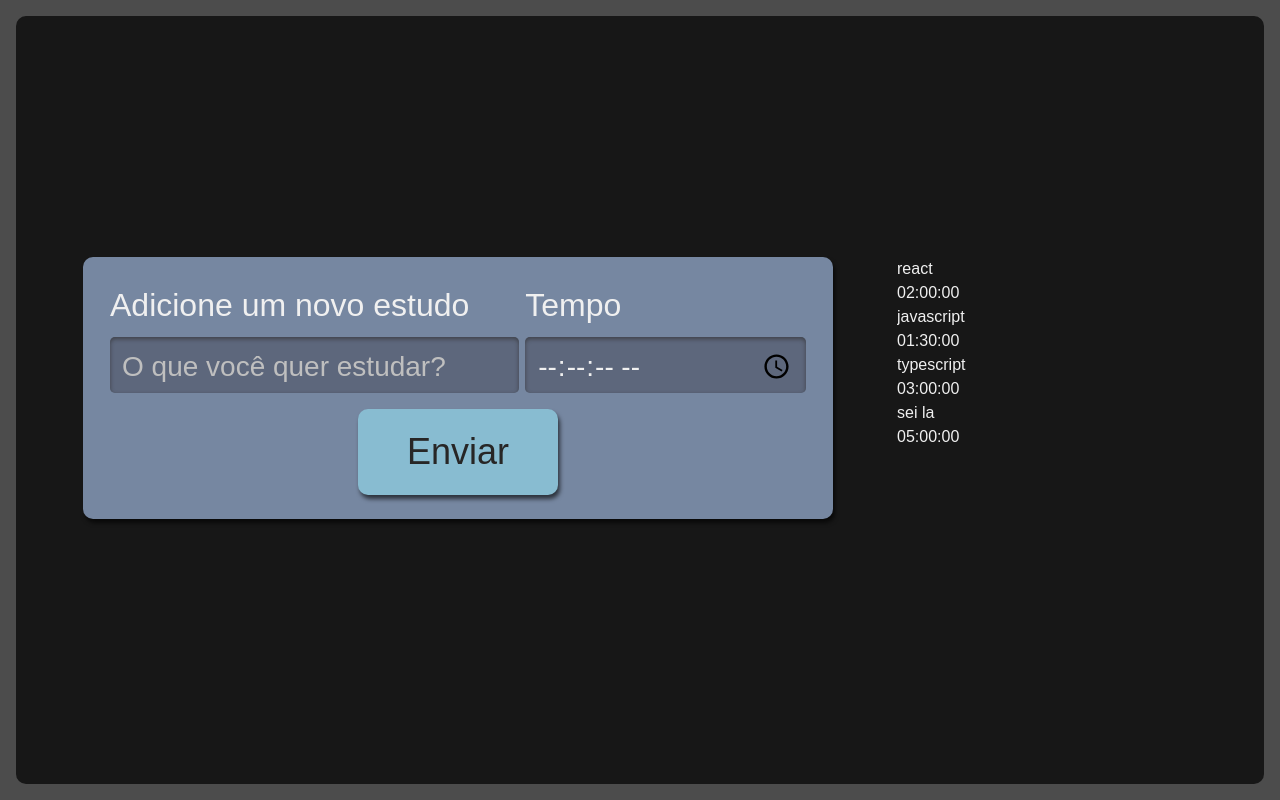
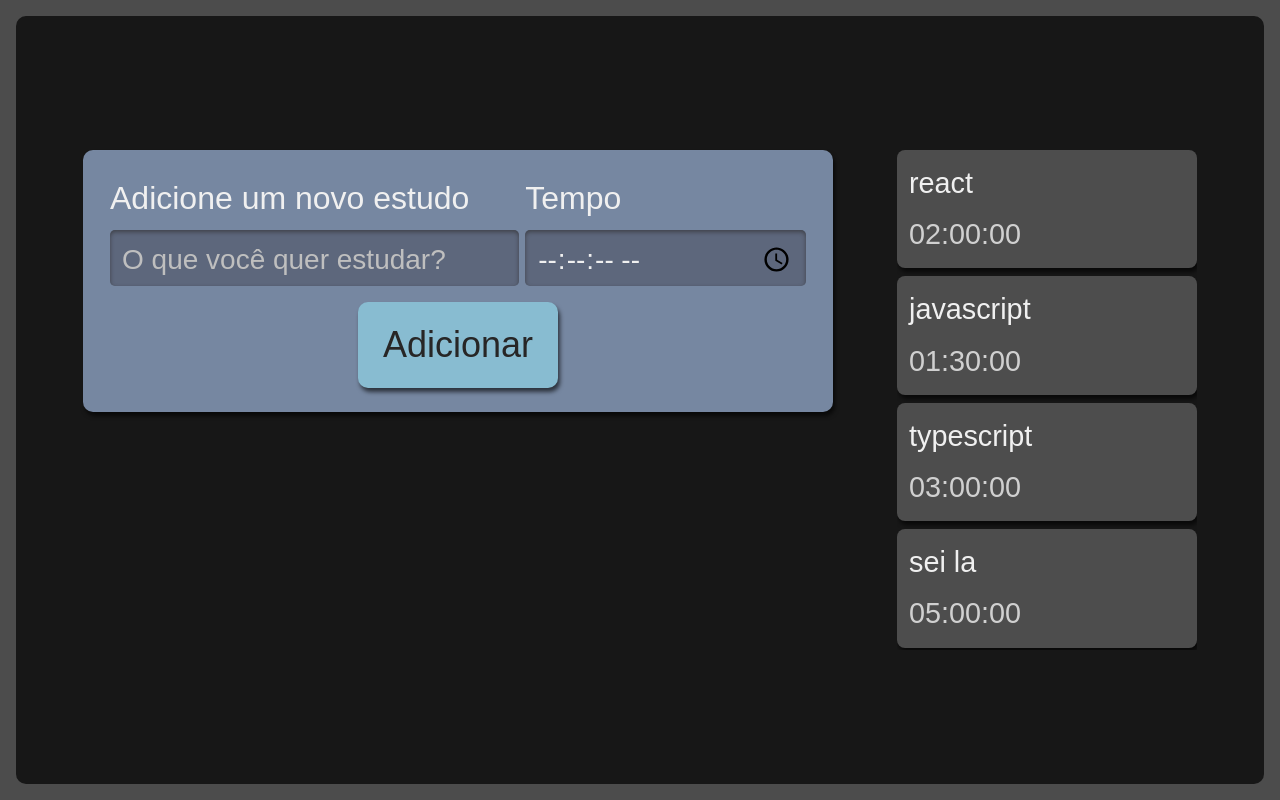
Before and after one commit to klaercio/React-Com-TS-Fundamentos, a React (Create React App) app: page / in a window 1280 px wide. Built offline with nearby package versions, Linux system fonts and the light colour scheme.

Commit message:
😎Deixando cada componente com somente uma responsabilidade

```diff
--- a/src/components/formulario/index.tsx
+++ b/src/components/formulario/index.tsx
@@ -14,7 +14,7 @@ export default function Formulario() {
                 <input type="time" step="1" name="tempo" id="tempo"
                 min="00:00:00" max="99:59:59" required/>
             </div>
-            <Botao text="Enviar"/>
+            <Botao text="Adicionar"/>
         </form>
     </>
 }
--- a/src/components/lista/index.tsx
+++ b/src/components/lista/index.tsx
@@ -1,5 +1,6 @@
 import React from "react";
 import lista from "./lista.module.scss";
+import Item from "./item";
 
 export default function Lista() {
 
@@ -23,10 +24,7 @@ export default function Lista() {
                 {
                     tarefas.map((objeto, indice)=> {
                         return <>
-                                <li key={indice} className="item">
-                                    <h3>{objeto.tarefa}</h3>
-                                    <span>{objeto.tempo}</span>
-                                </li>
+                                <Item key={indice} {...objeto}/>
                         </>;
                     })
                 }
--- /dev/null
+++ b/src/components/lista/item/index.tsx
@@ -0,0 +1,16 @@
+import React from "react";
+import lista from "../lista.module.scss"
+
+interface ItemProps {
+    tarefa :string;
+    tempo: string;
+}
+
+export default function Item(props: ItemProps) {
+    return <>
+        <li className={lista.item}>
+            <h3>{props.tarefa}</h3>
+            <span>{props.tempo}</span>
+        </li>
+    </>
+}
```
